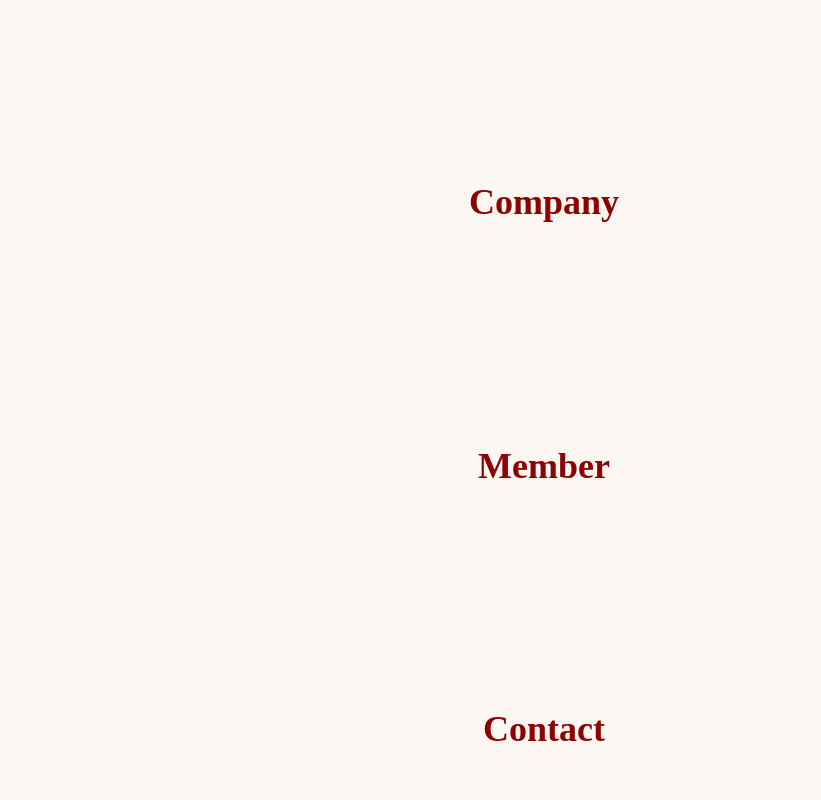
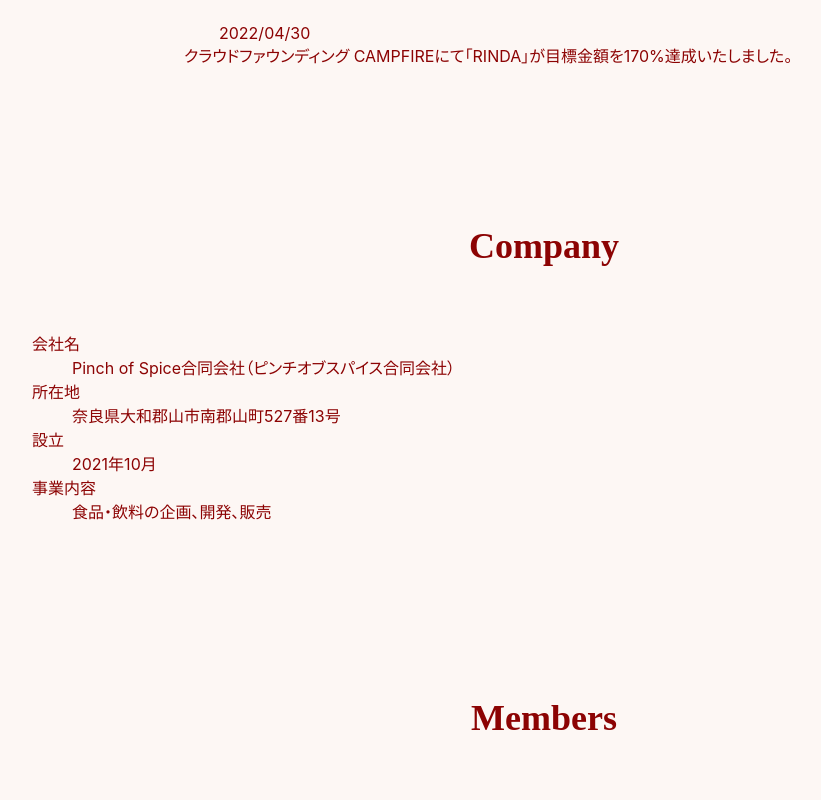
Before and after one commit to pinch-of-spice/pinch-of-spice.co, a Next.js app: page / in a window 1280 px wide. Shown: the part 1560-2360 px from the top of the page, without its empty margins (96-917 px from the left). Built offline with nearby package versions, Linux system fonts and the light colour scheme; a web font is replaced by a local one.

Commit message:
Partialize

```diff
--- /dev/null
+++ b/components/Company.tsx
@@ -0,0 +1,20 @@
+import { css } from "@emotion/react";
+import tokens from "./DesignTokens";
+
+export default function Company() {
+  return (
+    <section>
+      <h1 id="company">Company</h1>
+      <dl>
+        <dt>会社名</dt>
+        <dd>Pinch of Spice合同会社（ピンチオブスパイス合同会社）</dd>
+        <dt>所在地</dt>
+        <dd>奈良県大和郡山市南郡山町527番13号</dd>
+        <dt>設立</dt>
+        <dd>2021年10月</dd>
+        <dt>事業内容</dt>
+        <dd>食品・飲料の企画、開発、販売</dd>
+      </dl>
+    </section>
+  );
+}
--- a/components/Main.tsx
+++ /dev/null
@@ -1,124 +0,0 @@
-import { css } from "@emotion/react";
-import tokens from "./DesignTokens";
-import Image from "next/image";
-
-export default function Main() {
-  return (
-    <>
-      <section>
-        <h1 id="product">Product</h1>
-        <article css={productStyle}>
-          <Image
-            src="/rinda.jpg"
-            width={302}
-            height={302}
-            alt="RINDA"
-            css={{ borderRadius: "16px" }}
-          />
-          <div>
-            <span>クラフトビネガードリンク</span>
-            <h2>RINDA</h2>
-            <p>
-              奈良の製薬メーカーとコラボレーションしたクラフトビネガードリンクです。クラウドファウンディングでは目標金額を開始32時間で達成。総勢250人以上の支援者を集めました。
-            </p>
-            <ul>
-              <li>
-                <a
-                  href="https://camp-fire.jp/projects/view/550881"
-                  target="_blank"
-                  rel="noreferrer"
-                >
-                  CAMPFIREを見る
-                </a>
-              </li>
-              <li>
-                <a
-                  href="https://www.instagram.com/rinda.today"
-                  target="_blank"
-                  rel="noreferrer"
-                  css={{ height: "32px" }}
-                >
-                  <Image
-                    src="/instagram.svg"
-                    width={32}
-                    height={32}
-                    alt="Instagram"
-                  />
-                </a>
-              </li>
-            </ul>
-          </div>
-        </article>
-      </section>
-      <section>
-        <h1 id="news">News</h1>
-      </section>
-      <section>
-        <h1 id="company">Company</h1>
-      </section>
-      <section>
-        <h1 id="member">Member</h1>
-      </section>
-    </>
-  );
-}
-
-const productStyle = css`
-  display: flex;
-  width: 760px;
-  margin: 0 auto;
-  padding: 24px;
-  border-radius: 32px;
-  background: ${tokens.colors.black};
-  color: ${tokens.colors.white};
-
-  > div {
-    flex: 1;
-    display: flex;
-    flex-direction: column;
-    margin-left: 24px;
-
-    h2 {
-      margin: 12px 0 28px;
-      font-size: 36px;
-    }
-
-    p {
-      line-height: 1.8;
-    }
-
-    ul {
-      margin-top: auto;
-      display: flex;
-      justify-content: space-between;
-
-      li {
-        background: rgba(196, 196, 196, 0.1);
-        border-radius: 70px;
-        display: flex;
-        justify-content: center;
-        align-items: center;
-        font-weight: bold;
-
-        &:hover {
-          opacity: 0.8;
-          cursor: pointer;
-        }
-
-        a {
-          padding: 6px 15px;
-        }
-
-        &:last-child {
-          border-radius: 50%;
-          width: 48px;
-          height: 48px;
-
-          a {
-            padding: 0;
-          }
-        }
-      }
-    }
-  }
-`;
--- /dev/null
+++ b/components/Members.tsx
@@ -0,0 +1,11 @@
+import { css } from "@emotion/react";
+import tokens from "./DesignTokens";
+import Image from "next/image";
+
+export default function Members() {
+  return (
+    <section>
+      <h1 id="member">Members</h1>
+    </section>
+  );
+}
--- /dev/null
+++ b/components/News.tsx
@@ -0,0 +1,41 @@
+import { css } from "@emotion/react";
+
+export default function News() {
+  return (
+    <>
+      <section>
+        <h1 id="news">News</h1>
+        <ol css={newsStyle}>
+          <li>
+            <span>2022/04/30</span>
+            <div>
+              <a
+                href="https://camp-fire.jp/projects/view/550881"
+                target="_blank"
+                rel="noreferrer"
+              >
+                クラウドファウンディング
+                CAMPFIREにて「RINDA」が目標金額を170%達成いたしました。
+              </a>
+            </div>
+          </li>
+        </ol>
+      </section>
+    </>
+  );
+}
+
+const newsStyle = css`
+  width: 760px;
+  margin: 0 auto;
+
+  > li {
+    span {
+      margin-left: 35px;
+    }
+
+    + li {
+      margin-top: 16px;
+    }
+  }
+`;
--- /dev/null
+++ b/components/Products.tsx
@@ -0,0 +1,113 @@
+import { css } from "@emotion/react";
+import tokens from "./DesignTokens";
+import Image from "next/image";
+
+export default function Products() {
+  return (
+    <section>
+      <h1 id="product">Product</h1>
+      <article css={productStyle}>
+        <Image
+          src="/rinda.jpg"
+          width={302}
+          height={302}
+          alt="RINDA"
+          css={{ borderRadius: "16px" }}
+        />
+        <div>
+          <span>クラフトビネガードリンク</span>
+          <h2>RINDA</h2>
+          <p>
+            奈良の製薬メーカーとコラボレーションしたクラフトビネガードリンクです。クラウドファウンディングでは目標金額を開始32時間で達成。総勢250人以上の支援者を集めました。
+          </p>
+          <ul>
+            <li>
+              <a
+                href="https://camp-fire.jp/projects/view/550881"
+                target="_blank"
+                rel="noreferrer"
+              >
+                CAMPFIREを見る
+              </a>
+            </li>
+            <li>
+              <a
+                href="https://www.instagram.com/rinda.today"
+                target="_blank"
+                rel="noreferrer"
+                css={{ height: "32px" }}
+              >
+                <Image
+                  src="/instagram.svg"
+                  width={32}
+                  height={32}
+                  alt="Instagram"
+                />
+              </a>
+            </li>
+          </ul>
+        </div>
+      </article>
+    </section>
+  );
+}
+
+const productStyle = css`
+  display: flex;
+  width: 760px;
+  margin: 0 auto;
+  padding: 24px;
+  border-radius: 32px;
+  background: ${tokens.colors.black};
+  color: ${tokens.colors.white};
+
+  > div {
+    flex: 1;
+    display: flex;
+    flex-direction: column;
+    margin-left: 24px;
+
+    h2 {
+      margin: 12px 0 28px;
+      font-size: 36px;
+    }
+
+    p {
+      line-height: 1.8;
+    }
+
+    ul {
+      margin-top: auto;
+      display: flex;
+      justify-content: space-between;
+
+      li {
+        background: rgba(196, 196, 196, 0.1);
+        border-radius: 70px;
+        display: flex;
+        justify-content: center;
+        align-items: center;
+        font-weight: bold;
+
+        &:hover {
+          opacity: 0.8;
+          cursor: pointer;
+        }
+
+        a {
+          padding: 6px 15px;
+        }
+
+        &:last-child {
+          border-radius: 50%;
+          width: 48px;
+          height: 48px;
+
+          a {
+            padding: 0;
+          }
+        }
+      }
+    }
+  }
+`;
--- a/pages/index.tsx
+++ b/pages/index.tsx
@@ -3,7 +3,10 @@ import { css } from "@emotion/react";
 import tokens from "../components/DesignTokens";
 import Head from "next/head";
 import Header from "../components/Header";
-import Main from "../components/Main";
+import Products from "../components/Products";
+import News from "../components/News";
+import Company from "../components/Company";
+import Members from "../components/Members";
 import Contact from "../components/Contact";
 
 const Home: NextPage = () => {
@@ -15,7 +18,10 @@ const Home: NextPage = () => {
 
       <main css={layoutStyle}>
         <Header />
-        <Main />
+        <Products />
+        <News />
+        <Company />
+        <Members />
         <Contact />
       </main>
     </>
```
